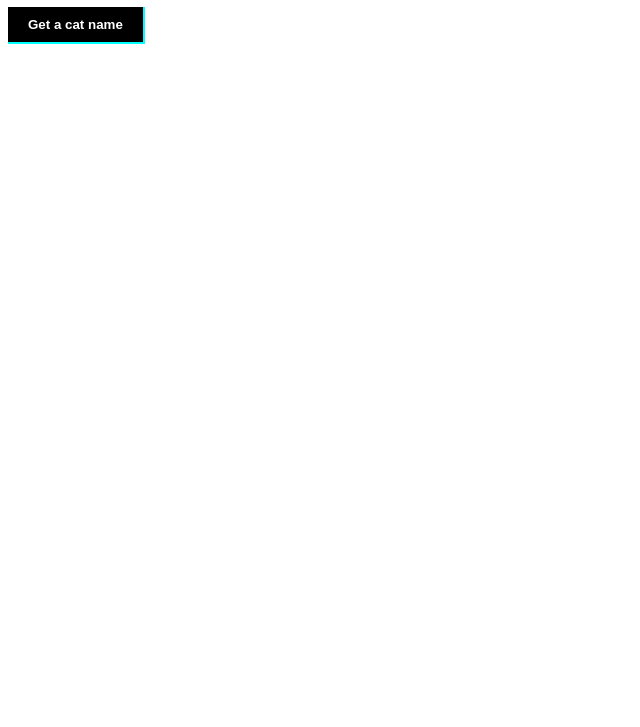
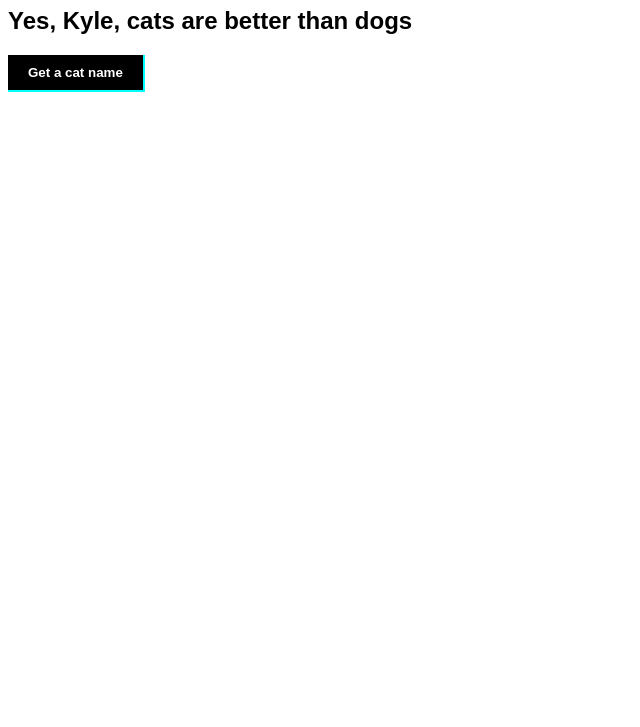
Before and after one commit to supernova216/W6D3-Deployment-Demo, a plain HTML site: page public/index.html in a window 1280 px wide. Shown: the part 73-800 px from the top of the page, without its empty margins (0-640 px from the left). Drawn offline with Linux system fonts and the light colour scheme.

Commit message:
second commit

```diff
--- a/public/index.html
+++ b/public/index.html
@@ -11,7 +11,7 @@
     <header>
         <h1>Cats! Cats! Cats!</h1>
     </header>
-
+    <h2>Yes, Kyle, cats are better than dogs</h2>
     <button>Get a cat name</button>
 
     <script src="main.js"></script>
```
